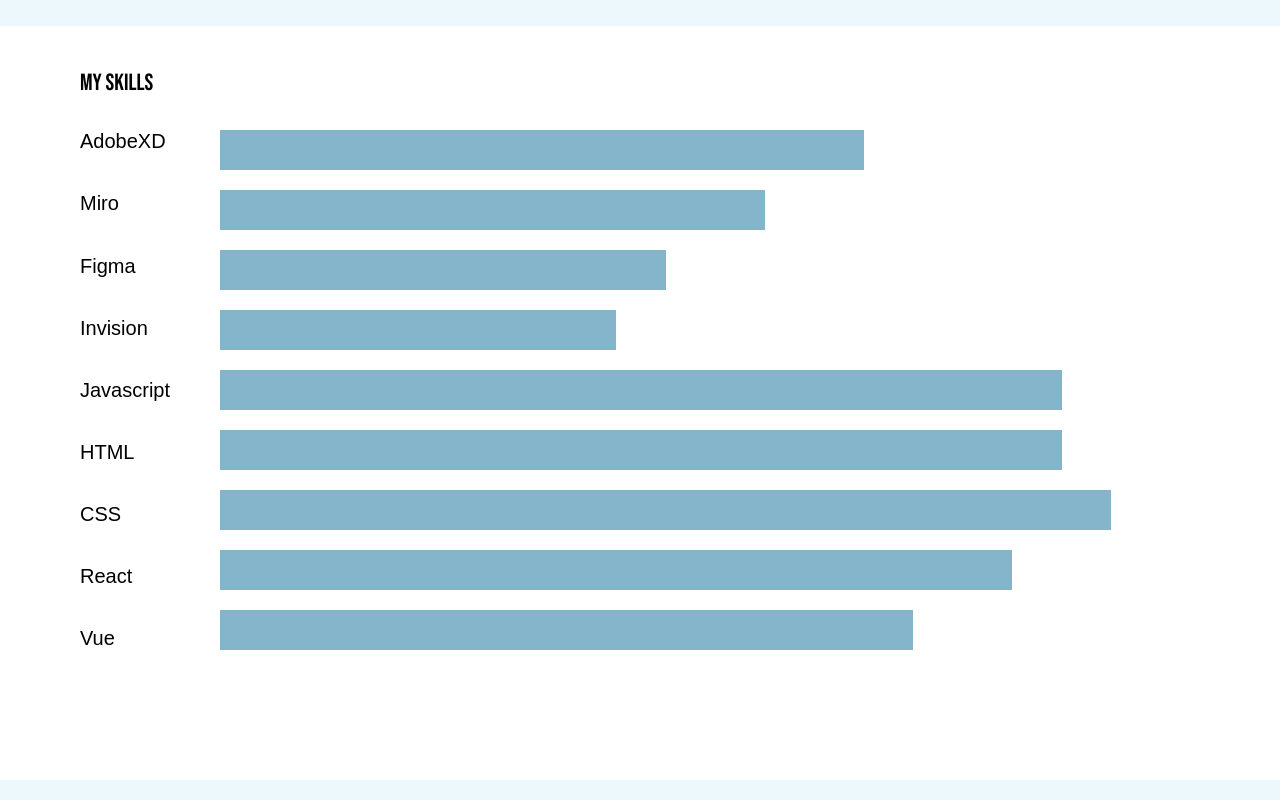
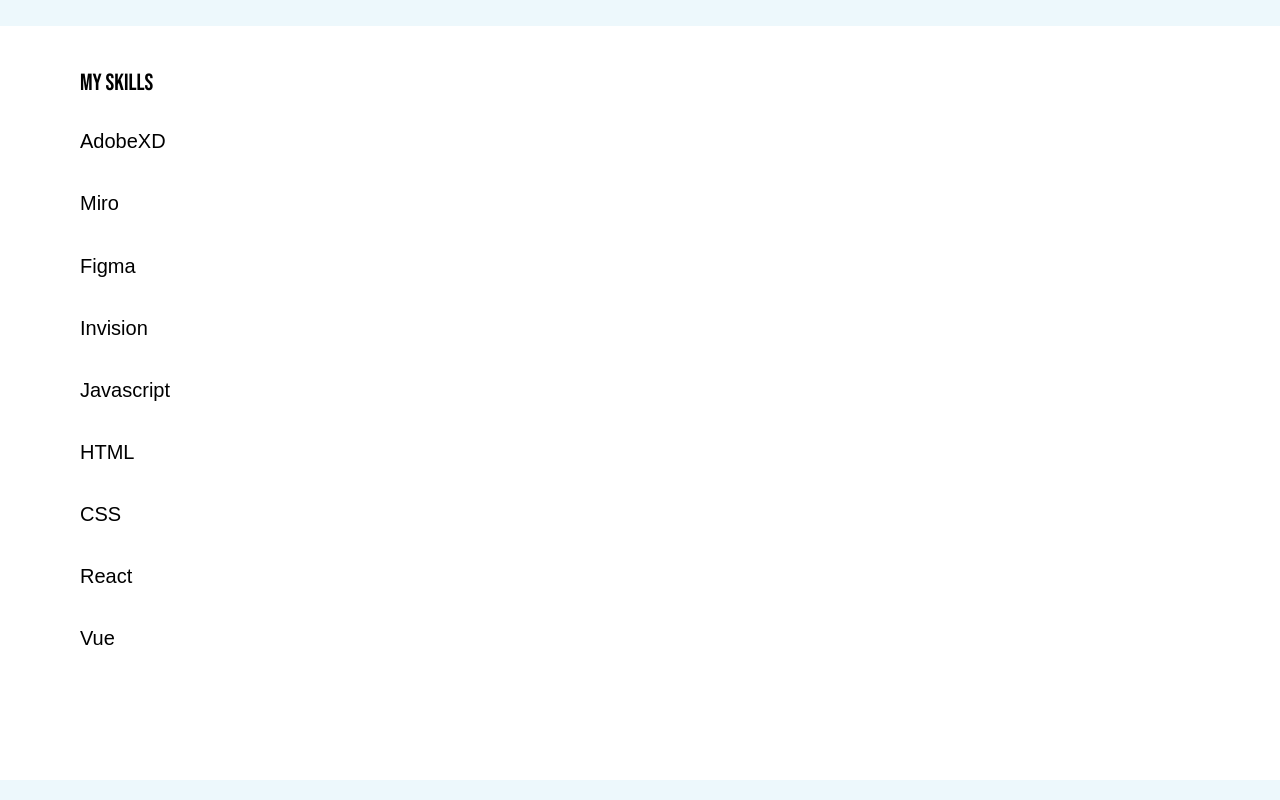
Before and after one commit to meganpekarek/MPekarekPortfolio, a React (Create React App) app: page /aboutme in a window 1280 px wide. Shown: the part 640-1440 px from the top of the page. Built offline with nearby package versions, Linux system fonts and the light colour scheme; a web font is replaced by a local one.

Commit message:
my skills chart animate on scroll

```diff
--- a/src/App.css
+++ b/src/App.css
@@ -99,6 +99,7 @@
   bottom: 0;
   transform: translate(-100%, 0);
   transition: transform .3s ease-in;
+  z-index: 2;
 }
 
 .nav__hamburgerOpenWrapper.openNav {
@@ -346,6 +347,9 @@
   margin: 1rem;
   height: 4rem;
   background: var(--color-accent);
+}
+
+.skillsGraph__barAnimate {
   animation: widthExpand 2s ease forwards;
 }
 
--- a/src/components/SkillsGraph.js
+++ b/src/components/SkillsGraph.js
@@ -2,10 +2,39 @@
 import React from 'react'
 
 class SkillsGraph extends React.Component {
+  constructor(props) {
+    super(props);
+    this.barGraph = React.createRef();
+    this.state = {
+      animateBar: false
+    };
+  }
+
+  handleScroll = () => {
+    const top = this.barGraph.current.getBoundingClientRect().top;
+    if(top <= 700){
+        console.log("Element is in view or above the viewport");
+        this.setState({
+          animateBar: true
+        })
+    }else{
+        console.log("Element is outside view");
+        this.setState({
+          animateBar: false
+        })
+    }
+  }
+
+  componentDidMount() {
+    window.addEventListener('scroll', this.handleScroll);
+  }
+  componentWillUnmount() {
+    window.removeEventListener('scroll', this.handleScroll);
+  }
 
   render() {
     return (
-        <section className="skillsGraph__wrapper">
+        <section className="skillsGraph__wrapper" ref={this.barGraph}>
             <div className="skillsGraph__skillNamesWrapper">
                 <div className="skillsGraph__name">AdobeXD</div>
                 <div className="skillsGraph__name">Miro</div>
@@ -18,15 +47,15 @@
                 <div className="skillsGraph__name">Vue</div>
             </div>
             <div className="skillsGraph__skillBarsWrapper">
-                <div className="skillsGraph__bar skillsGraph__barXD"></div>
-                <div className="skillsGraph__bar skillsGraph__barMiro"></div>
-                <div className="skillsGraph__bar skillsGraph__barFigma"></div>
-                <div className="skillsGraph__bar skillsGraph__barInvision"></div>
-                <div className="skillsGraph__bar skillsGraph__barJavascript"></div>
-                <div className="skillsGraph__bar skillsGraph__barHTML"></div>
-                <div className="skillsGraph__bar skillsGraph__barCSS"></div>
-                <div className="skillsGraph__bar skillsGraph__barReact"></div>
-                <div className="skillsGraph__bar skillsGraph__barVue"></div>
+                <div className={this.state.animateBar ? " skillsGraph__bar skillsGraph__barXD skillsGraph__barAnimate" : "skillsGraph__bar"}></div>
+                <div className={this.state.animateBar ? " skillsGraph__bar skillsGraph__barMiro skillsGraph__barAnimate" : "skillsGraph__bar"}></div>
+                <div className={this.state.animateBar ? " skillsGraph__bar skillsGraph__barFigma skillsGraph__barAnimate" : "skillsGraph__bar"}></div>
+                <div className={this.state.animateBar ? " skillsGraph__bar skillsGraph__barInvision skillsGraph__barAnimate" : "skillsGraph__bar"}></div>
+                <div className={this.state.animateBar ? " skillsGraph__bar skillsGraph__barJavascript skillsGraph__barAnimate" : "skillsGraph__bar"}></div>
+                <div className={this.state.animateBar ? " skillsGraph__bar skillsGraph__barHTML skillsGraph__barAnimate" : "skillsGraph__bar"}></div>
+                <div className={this.state.animateBar ? " skillsGraph__bar skillsGraph__barCSS skillsGraph__barAnimate" : "skillsGraph__bar"}></div>
+                <div className={this.state.animateBar ? " skillsGraph__bar skillsGraph__barReact skillsGraph__barAnimate" : "skillsGraph__bar"}></div>
+                <div className={this.state.animateBar ? " skillsGraph__bar skillsGraph__barVue skillsGraph__barAnimate" : "skillsGraph__bar"}></div>
             </div>
         </section>
     );
--- a/src/views/AboutMe.js
+++ b/src/views/AboutMe.js
@@ -4,6 +4,7 @@
 import SkillsGraph from "../components/SkillsGraph";
 
 class AboutMe extends React.Component {
+
   render() {
     return (
       <React.Fragment>
```
